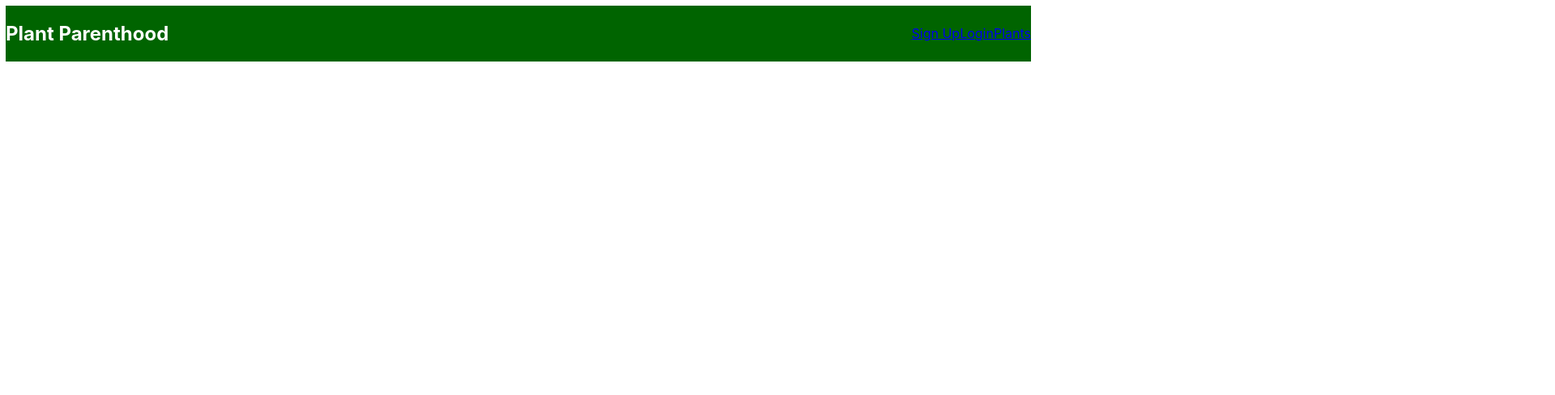
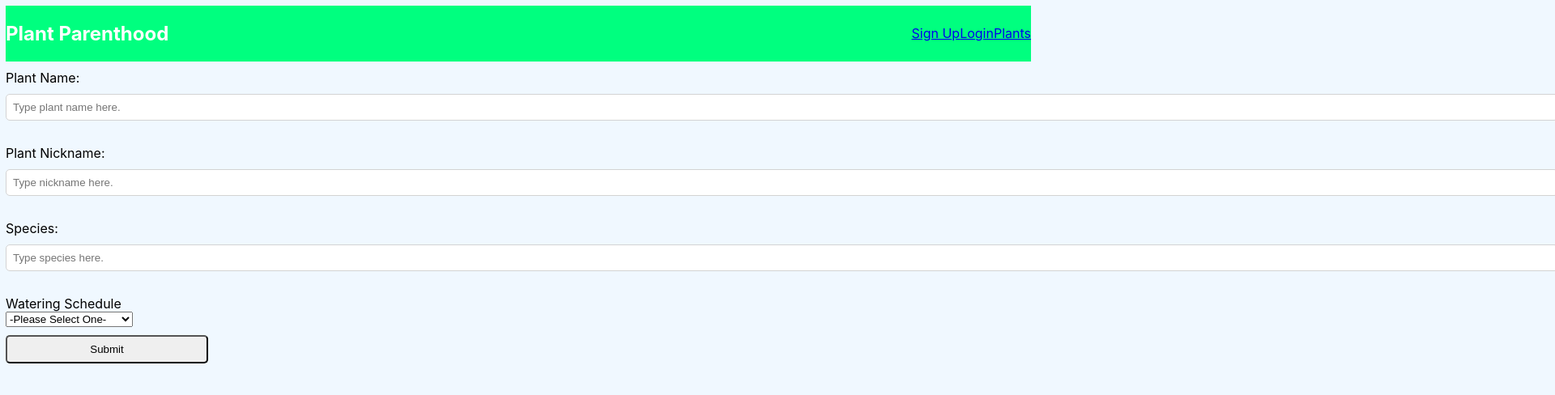
Before and after one commit to water-my-plants-2/Frontend-React, a React (Create React App) app: page /plants-form in a window 1280 px wide. Shown: the top 488 px of the page at 81% size, 1920 px wide, since content can reach past the window. Built offline with nearby package versions, Linux system fonts and the light colour scheme.

Commit message:
added most of the plant page and functions, need to be able to add the plants to my page tho

```diff
--- a/src/App.css
+++ b/src/App.css
@@ -1,3 +1,11 @@
+html{
+  background-color: aliceblue;
+  display: flex;
+  flex-direction: column;
+  justify-content: space-evenly;
+
+}
+
 .App {
   padding: 7px;
   display: flex;
@@ -11,7 +19,7 @@ nav {
   display: flex;
   justify-content: space-between;
   align-items: center;
-  background-color: darkgreen;
+  background-color:springgreen;
   color: white;
 
 }
--- a/src/App.js
+++ b/src/App.js
@@ -4,9 +4,14 @@ import './App.css';
 import Login from './Login';
 import { Route, Link } from 'react-router-dom';
 import Plants from './Plants-Page/Plants';
-import PlantForm from './Plants-Page/Plants-Form'
+import PlantsForm from './Plants-Page/Plants-Form'
 
-function App() {
+function App()
+
+
+
+
+{
   return (
     <div className="App">
       <nav>
@@ -26,7 +31,8 @@ function App() {
       <Route exact path="/">Sign up</Route>
       <Route path="/login" component={Login}/>
       <Route path="/plants" component={Plants}/>
-      <Route path="/plants" component={PlantForm}/>
+      <Route path='/plants-form' component={PlantsForm} />
+
     </div>
   );
 }
--- a/src/Plants-Page/Plants-Form.js
+++ b/src/Plants-Page/Plants-Form.js
@@ -1,14 +1,104 @@
-import React, { useState }from 'react';
-import { Route } from 'react-router-dom';
+import React, { useState } from 'react';
+import { Link } from 'react-router-dom';
+
 
 
 const PlantForm = (props) => {
 
-    return (
-        <div>
-        <Route path="/plants" component={PlantForm}/>
-        </div>
-    )
+    const [plants , setPlants] = useState({
+        name: '',
+        nickname: '',
+        species: '',
+        h20frequency: '',
+    });
+
+
+
+    const clearForm = () => {
+        setPlants({
+            name: '',
+            nickname: '',
+            species: '',
+            h20frequency: '',
+        })
+    };
+
+    const handleSubmit = (event) => {
+        event.preventDefault();
+        // props.addPlant(plants);
+        clearForm();
+      };
+
+      const handleChange = (event) => {
+        setPlants({ ...plants, [event.target.name]: event.target.value });
+      };
+
+
+
+      return (
+
+          <form onSubmit={ handleSubmit }>
+              <label htmlFor="name">Plant Name:</label>
+              <input
+              id="name"
+              name="name"
+              type="text"
+            placeholder="Type plant name here."
+            value={plants.name}
+            onChange={handleChange}
+              />
+              <br/>
+              <label htmlFor="nickname">Plant Nickname:</label>
+              <input
+              id="nickname"
+              name="nickname"
+              type="text"
+            placeholder="Type nickname here."
+            value={plants.nickname}
+            onChange={handleChange}
+              />
+              <br/>
+              <label htmlFor="species">Species:</label>
+              <input
+              id="species"
+              name="species"
+              type="text"
+            placeholder="Type species here."
+            value={plants.species}
+            onChange={handleChange}
+              />
+              <br/>
+              <label htmlFor="h20frequency">
+             Watering Schedule
+          < select
+            name="h20frequency"
+            id="h20frequency"
+            value={plants.h20frequency}
+            onChange={handleChange}
+          >
+            <option value="">-Please Select One-</option>
+            <option value="Once a day">Once a day</option>
+            <option value="Twice a day">Twice a day</option>
+            <option value="Three times a day">Three times a day</option>
+            <option value="Every other day">Every other day</option>
+            <option value="Every two days">Every two days</option>
+            <option value="Every three days">Every three days</option>
+            <option value="Every four days">Every four days</option>
+            <option value="Every five days">Every five days</option>
+            <option value="Every six days">Every six days</option>
+            <option value="Once a week">Once a week</option>
+            <option value="Once every two weeks">Once every two weeks</option>
+          </select>
+        </label>
+
+            <Link to="/plants">
+            <button type="submit">Submit</button>
+            </Link>
+              </form>
+
+
+
+      )
 }
 
 export default PlantForm;
--- a/src/Plants-Page/Plants.js
+++ b/src/Plants-Page/Plants.js
@@ -1,28 +1,37 @@
-import React from 'react';
-import { Route ,Link } from 'react-router-dom';
+import React, { useState } from 'react';
+import { Link } from 'react-router-dom';
 import PlantForm from './Plants-Form';
 
 
 function Plants (props) {
+
+    // const addPlant = newPlants => {
+
+    //         setPlants([...plants, newPlants]);
+    //     }
+
+
     return (
         <div className='addplant'>
-        <h1>THIS IS GOING TO THE THE PLANT PAGE</h1>
+         <h1>Plants</h1>
+         {/* <PlantForm addPlant={addPlant} />
+        <Plants data={plant}/> */}
         <Link to="/plants-form">
         <button>
             ADD A PLANT
         </button>
-        <Route path="/plants" component={PlantForm}/>
+
         </Link>
 
 
         {/* <div className='plants'>
-            {props.data.map( ( plant , id ) =>{
+            {props.data.map( ( plants , id ) =>{
                 return (
                     <div key = {id}>
-                        <h2>{plant.name}</h2>
-                        <p>{plant.nickname}</p>
-                        <p>{plant.species}</p>
-                        <p>{plant.h20frequency}</p>
+                        <h2>{plants.name}</h2>
+                        <p>{plants.nickname}</p>
+                        <p>{plants.species}</p>
+                        <p>{plants.h20frequency}</p>
                         </div>
                 )
             })}
@@ -31,5 +40,4 @@ function Plants (props) {
     )
 }
 
-
 export default Plants;
```
Also changed, not shown: src/Plants-Page/Main-Plant.js (added, +25 -0 lines).
